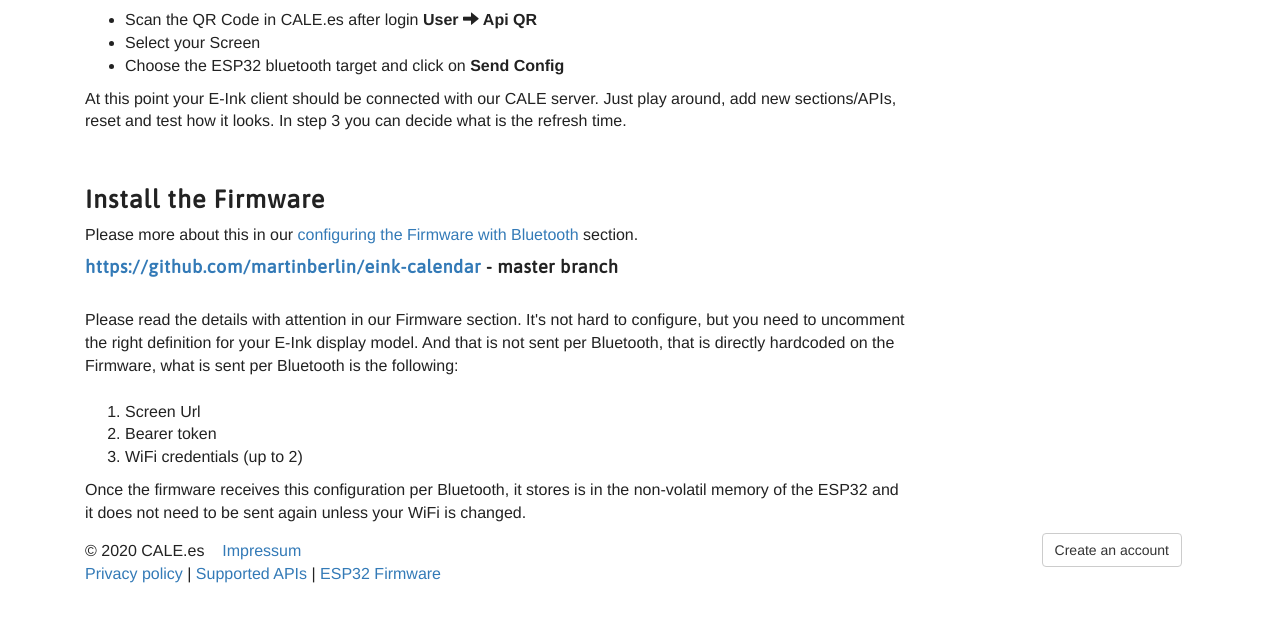
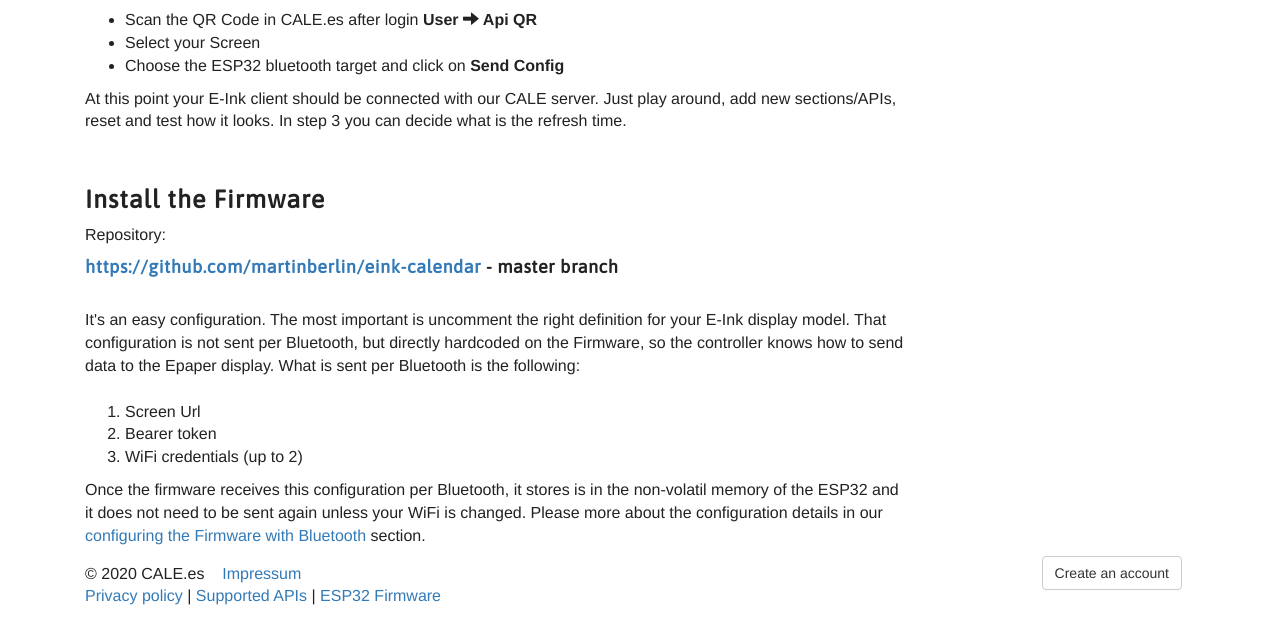
Before and after one commit to martinberlin/cale-integrations, a Symfony app: template templates/en/www-get-started.html.twig in a window 1280 px wide. Shown: the part 851-1474 px from the top of the page. Before the commit the page ends 1434 px from the top, so only its background shows below. Run offline with Twig, Linux system fonts and the light colour scheme; the template is opened without the code that fills it, so the values that code supplies are empty; some libraries are stand-ins or nearby versions.

Commit message:
www update from yesterday

```diff
--- a/templates/en/www-get-started.html.twig
+++ b/templates/en/www-get-started.html.twig
@@ -42,14 +42,13 @@
         <h3>
             Install the Firmware
         </h3>
-        <p>Please more about this in our
-            <a href="{{ path('firmware-blue') }}">configuring the Firmware with Bluetooth</a>
-            section.</p>
+        <p>Repository:<br>
 
         <h4><a href="https://github.com/martinberlin/eink-calendar">https://github.com/martinberlin/eink-calendar</a> - master branch</h4>
 <br>
-        Please read the details with attention in our Firmware section. It's not hard to configure, but you need to uncomment the right definition
-        for your E-Ink display model. And that is not sent per Bluetooth, that is directly hardcoded on the Firmware, what is sent per Bluetooth is the following:
+         It's an easy configuration. The most important is uncomment the right definition
+        for your E-Ink display model. That configuration is not sent per Bluetooth, but directly hardcoded on the Firmware,
+        so the controller knows how to send data to the Epaper display. What is sent per Bluetooth is the following:
 <br><br>
         <ol>
             <li>Screen Url</li>
@@ -60,7 +59,9 @@
         Once the firmware receives this configuration per Bluetooth, it stores is in the non-volatil memory of the ESP32
         and it does not need to be sent again unless your WiFi is changed.
 
-
+        Please more about the configuration details in our
+        <a href="{{ path('firmware-blue') }}">configuring the Firmware with Bluetooth</a>
+        section.
     </div>
     <div class="col-md-3">
         <div class="panel panel-default" style="margin-top: 1em">
--- a/templates/partials/carousel.html.twig
+++ b/templates/partials/carousel.html.twig
@@ -86,7 +86,7 @@
                 <div class="carousel-caption">
                     <img src="/assets/svg/calendar.svg" width="100">
                     <h2>A screen to keep you on track</h2>
-                    <p>Built securely and transparent, without advertising, without backdoors and where you can see all the code being used. <b>Hacker friendly and simple to use</b></p>
+                    <p>Built securely and transparent, without advertising, where you can see all the code being used. <b>Hacker friendly and simple to use</b></p>
                 </div>
             </div>
         </div>
```
Also changed, not shown: templates/en/news/news.html.twig (+7 -2 lines).
